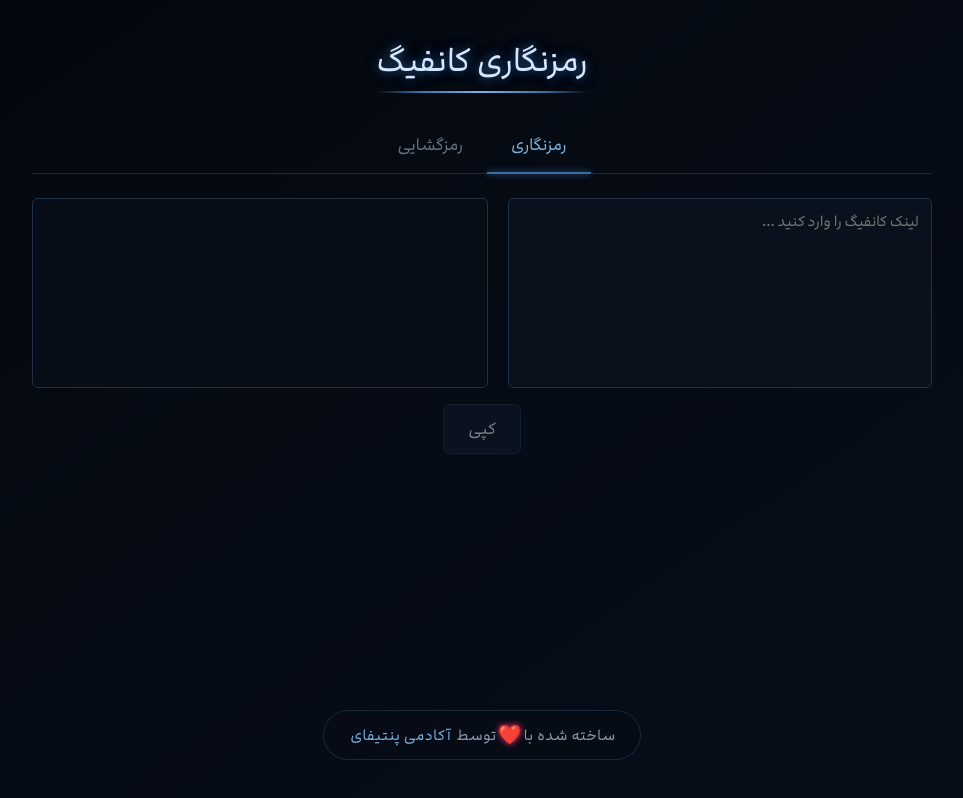
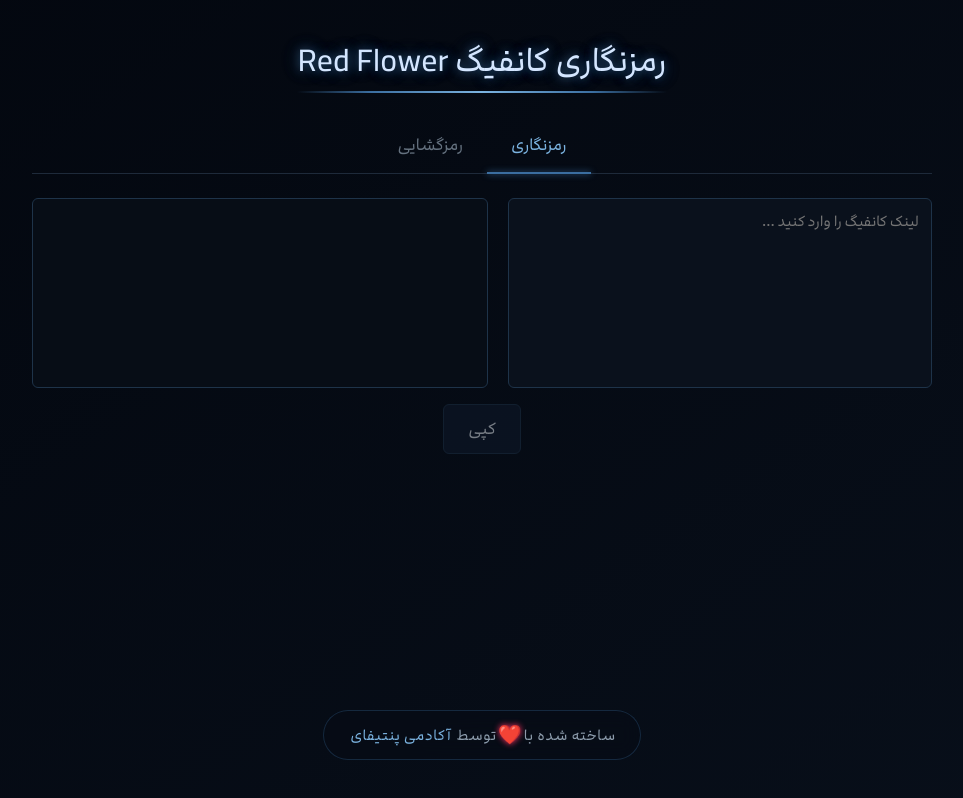
Before and after one commit to iits623/configuration-encryption, a plain HTML site: page index.html in a window 1280 px wide. Shown: the whole page, without its empty margins (158-1121 px from the left). Drawn offline with Linux system fonts and the light colour scheme.

Commit message:
change title

```diff
--- a/index.html
+++ b/index.html
@@ -6,14 +6,14 @@
       name="viewport"
       content="width=device-width, initial-scale=1.0, viewport-fit=cover"
     />
-    <title>رمز نگاری فارسی کانفیگ</title>
+    <title>رمزنگاری کانفیگ Red Flower</title>
     <link rel="icon" type="image/x-icon" href="assets/favicon.ico" />
     <link rel="stylesheet" href="style.css" />
   </head>
   <body>
     <div class="container">
       <header>
-        <h1>رمزنگاری کانفیگ</h1>
+        <h1>رمزنگاری کانفیگ Red Flower</h1>
       </header>
       <div class="tabs">
         <button class="tab-button active" data-tab="encode">رمزنگاری</button>
```
